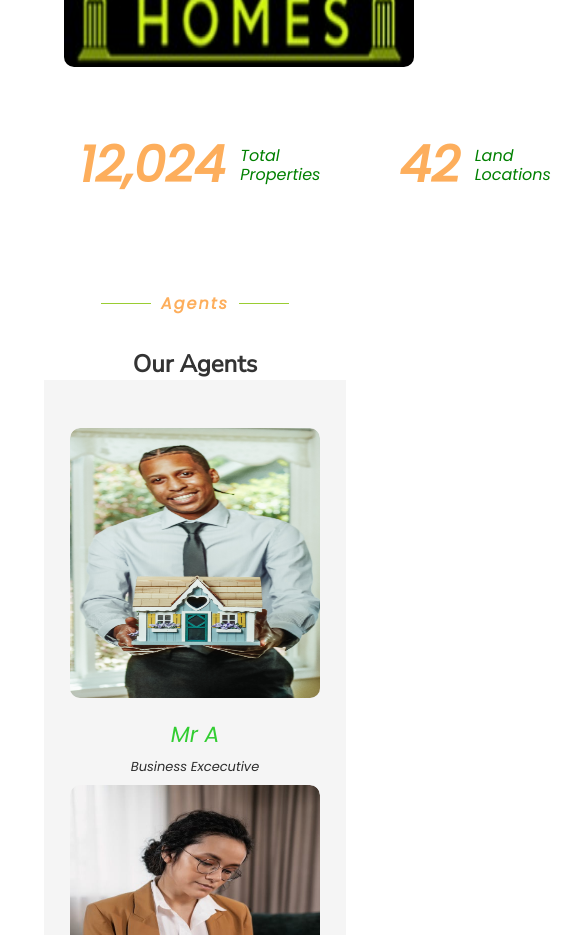
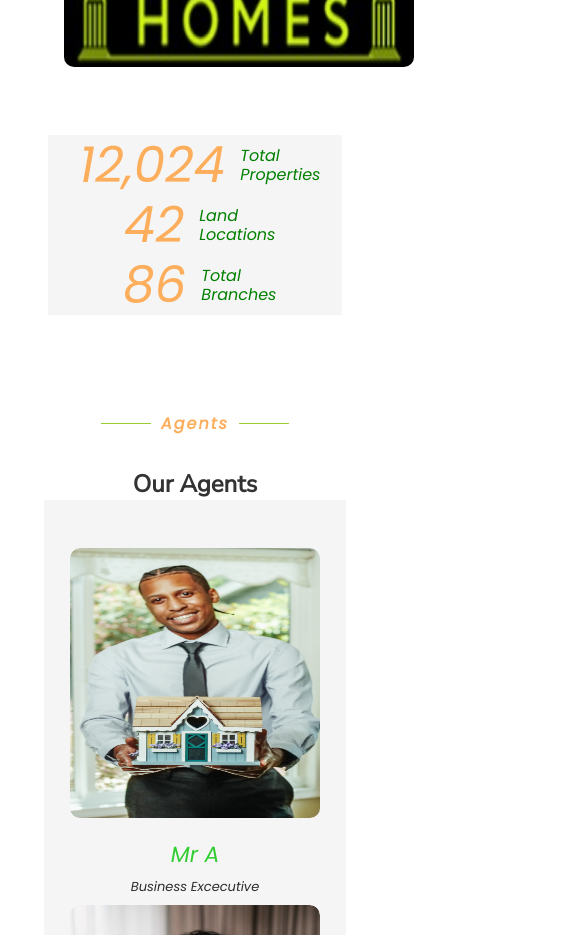
Before and after one commit to Tusshed/Estate-Upgrade, a React (Create React App) app: page / in a window 390 px wide. Shown: the part 6100-7035 px from the top of the page, 585 px wide, since content can reach past the window. Built offline with nearby package versions, Linux system fonts and the light colour scheme; a web font is replaced by a local one.

Commit message:
counter media query fixed, proceed to routers

```diff
--- a/src/Component/Footer.js
+++ b/src/Component/Footer.js
@@ -120,7 +120,9 @@ const Footer = () => {
                       <a href="#">Contact us</a>
                     </li>
                     <li>
-                      <a href="#">Latest News</a>
+                      <a href="https://adronhomesproperties.com/blog/">
+                        Latest News
+                      </a>
                     </li>
                   </ul>
                 </div>
--- a/src/Css/Counter.css
+++ b/src/Css/Counter.css
@@ -16,7 +16,7 @@
 }
 
 .counter-column .counter-number {
-    font-weight: 600;
+    font-weight: 400;
     font-size: 50px;
     font-family: "Poppins", sans-serif;
     color: #fdae5c;
@@ -31,20 +31,15 @@
     font-family: "Poppins", sans-serif;
 }
 
-@media screen and(max-width:1024px) {
+@media screen and (max-width:768px) {
     .counter-row {
         grid-template-columns: 1fr 1fr;
     }
-    .counter-column {
-        padding: 2rem 0 2rem 0;
-    }
 }
 
-@media screen and(max-width:560px) {
-    .counter {
-        padding: 1rem 1rem 2rem 1rem;
-    }
+@media screen and (max-width:480px) {
     .counter-row {
+        background-color: whitesmoke;
         grid-template-columns: 1fr;
     }
 }
```
